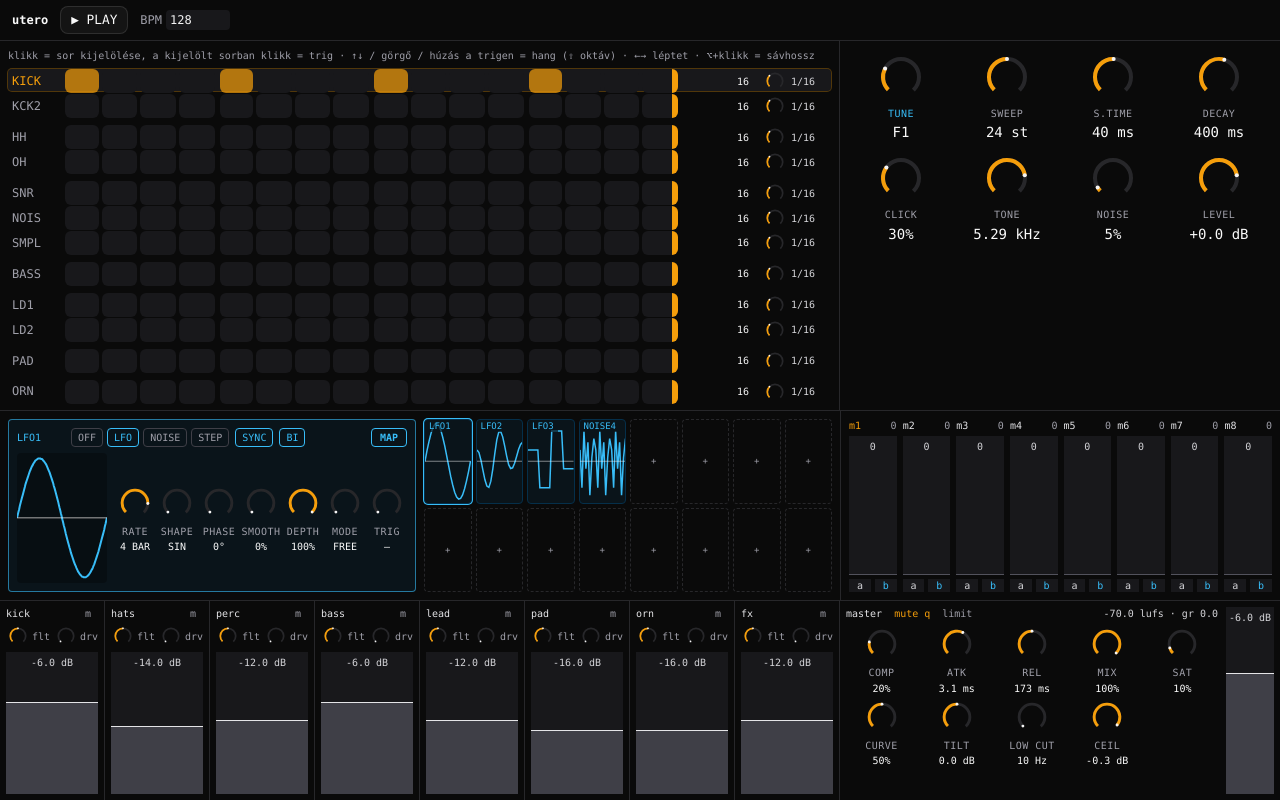
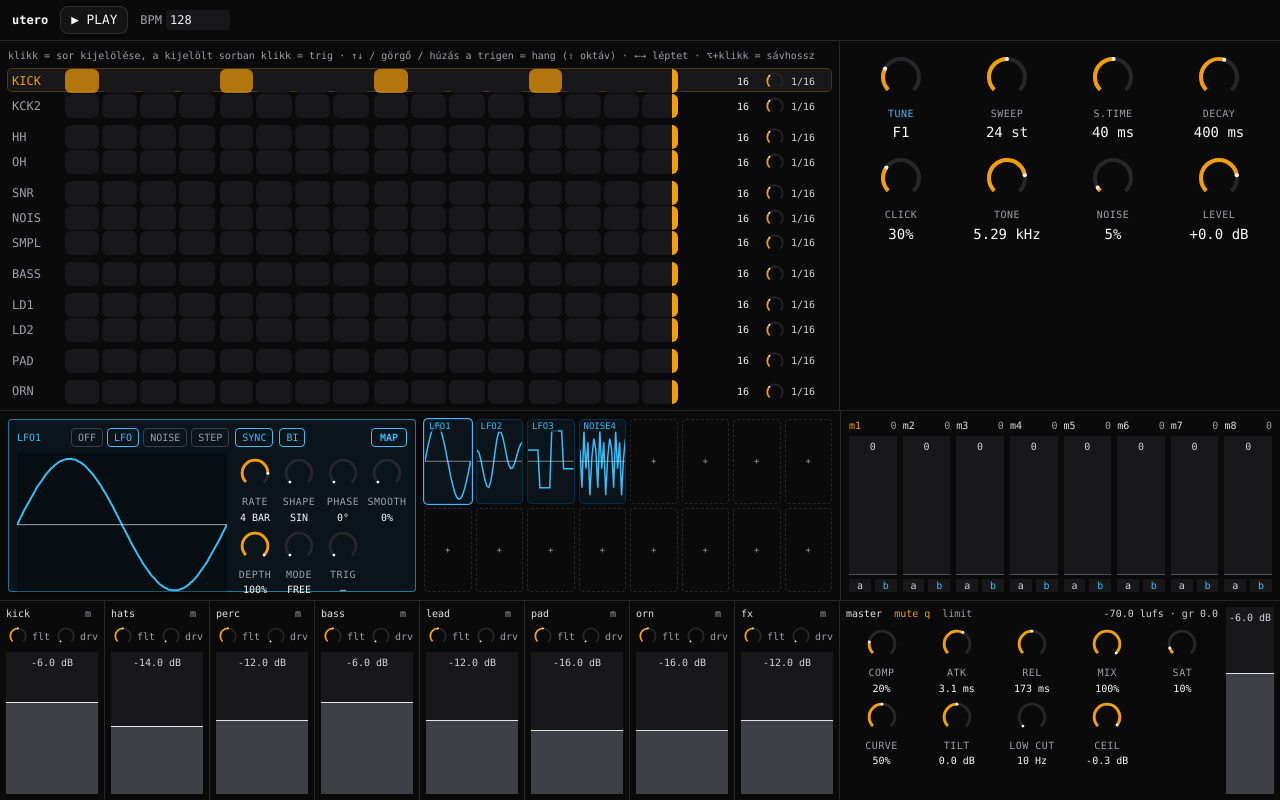
Before and after one commit to benjamin-rigo/utero, a React (Vite) app in the folder web/: page / in a window 1280 px wide. Built offline with nearby package versions, Linux system fonts and the light colour scheme.

Commit message:
feat(web): modulator knobs in two rows
Co-Authored-By: Claude Opus 5.5 <noreply@anthropic.com>

```diff
--- a/web/src/ui/ModStrip.tsx
+++ b/web/src/ui/ModStrip.tsx
@@ -175,7 +175,7 @@ function ModPage({ slot, m, live, mapping, tracks, store }: PageProps) {
           <p className="text-zinc-400">Üres slot – válassz típust.</p>
         )}
       {m.kind !== 0 && (
-        <div className="flex items-center gap-0.5">
+        <div className="grid grid-cols-4 gap-x-1 gap-y-0.5">
           {timed && (m.sync ? (
             <ChoiceKnob label="RATE" options={SYNC_LABELS} index={m.rateIndex} defaultIndex={DEFAULT_RATE} onIndex={(i) => update({ rateIndex: i })} />
           ) : (
```
